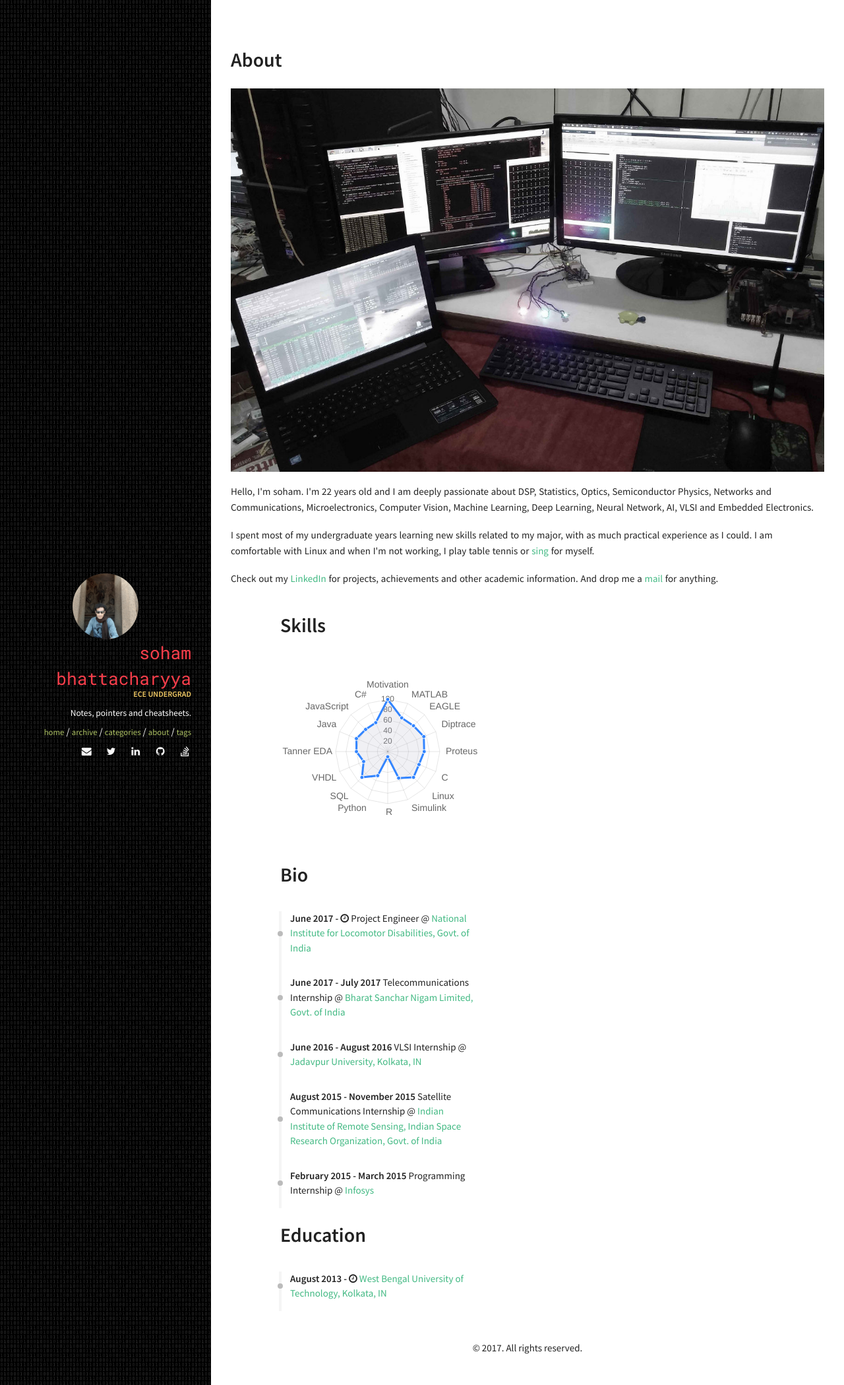
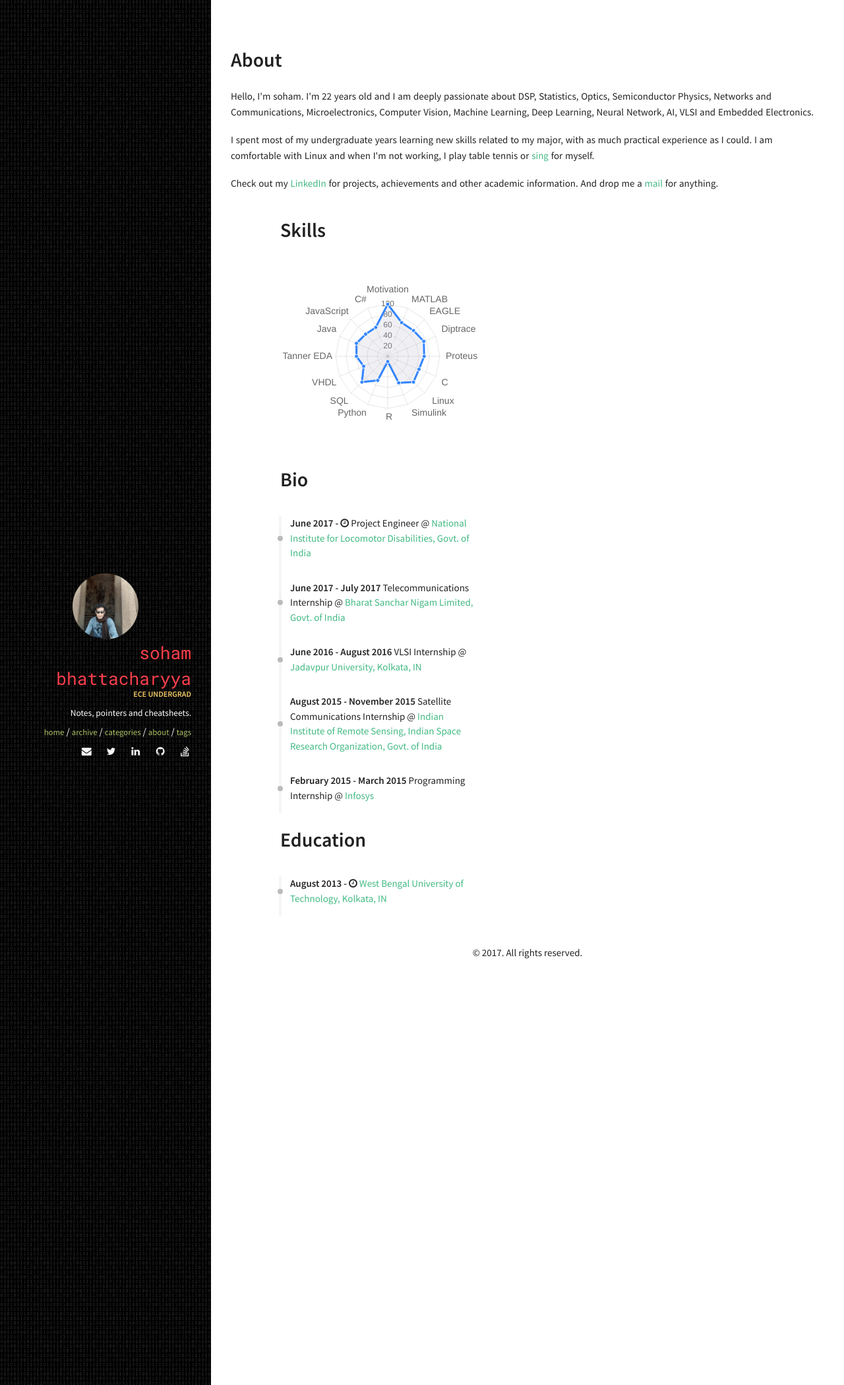
Before and after one commit to sohambhattacharyya/sohambhattacharyya.github.io, a Jekyll site: the page built from resume.html, in a window 1280 px wide. Shown: the whole page at 66% size. Built offline with Jekyll 4.4.1, drawn with Linux system fonts in a browser that asks for light colours; nearby versions of some CDN libraries.

Commit message:
Removed about image.

```diff
--- a/_includes/sections/about.html
+++ b/_includes/sections/about.html
@@ -1,6 +1,6 @@
 <h1><span data-i18n="skills.my_skills">About</span></h1>
 
-<p><img src="{{ site.baseurl }}/img/cover.jpg" alt="Soham's workstation" /></p>
+
 
 <div>
 	<p> Hello, I'm soham. I'm 22 years old and I am deeply passionate about DSP, Statistics, Optics, Semiconductor Physics, Networks and Communications, Microelectronics, Computer Vision, Machine Learning, Deep Learning, Neural Network, AI, VLSI and Embedded Electronics.</p>
```
